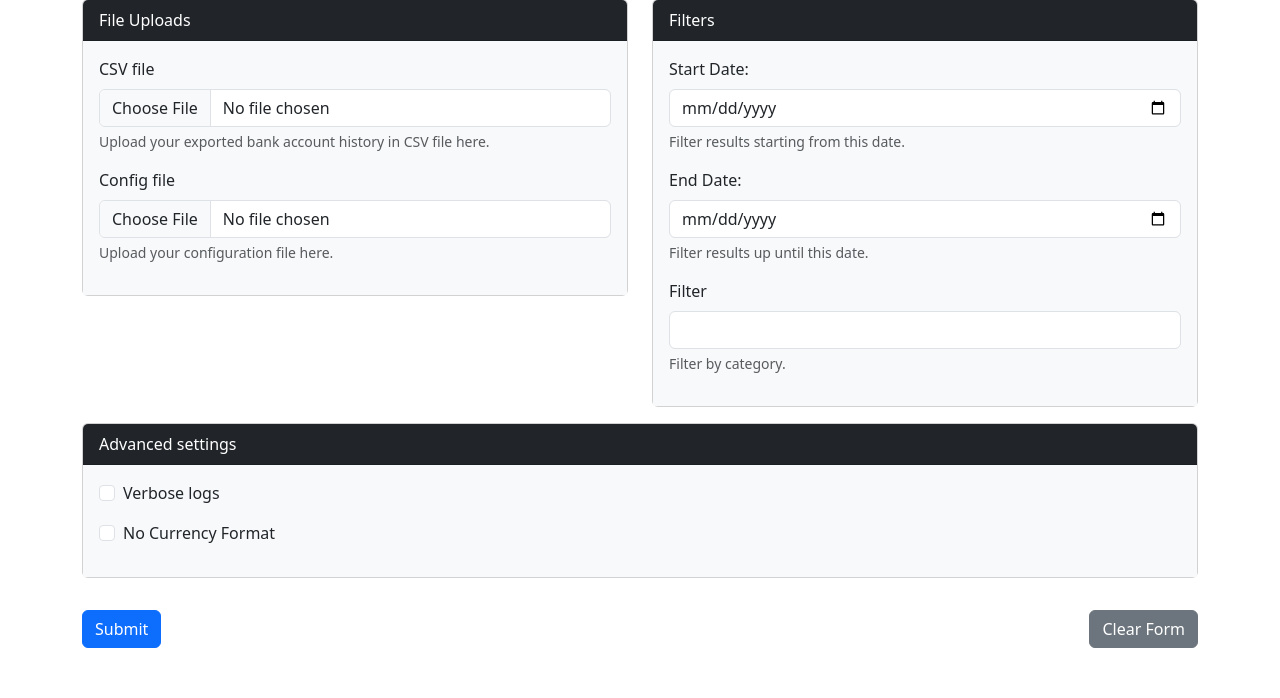
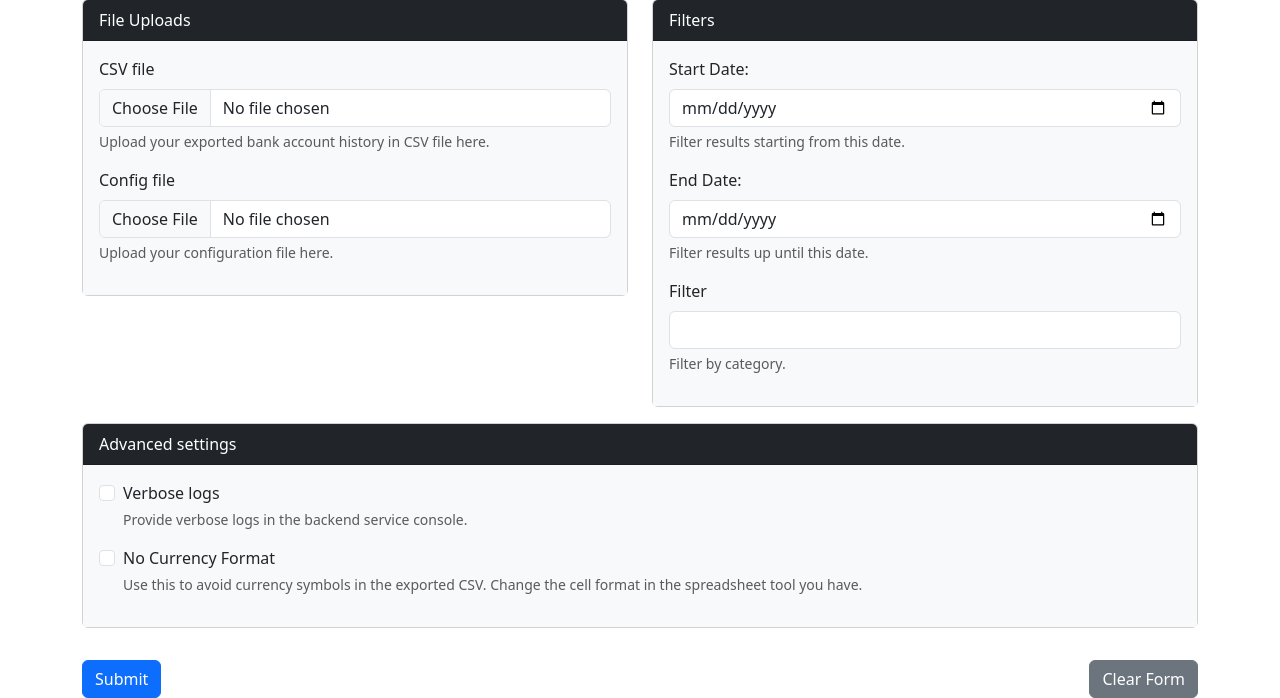
Before and after one commit to abalage/whatsthedamage-web, a Flask app: page / in a window 1280 px wide. Shown: the part 117-815 px from the top of the page. Before the commit the page ends 765 px from the top, so only its background shows below. Run offline with Flask 2, Linux system fonts and the light colour scheme.

Commit message:
fix: use properly formatted help texts

```diff
--- a/src/forms.py
+++ b/src/forms.py
@@ -4,8 +4,14 @@ from wtforms.validators import DataRequired, Optional
 
 
 class UploadForm(FlaskForm):  # type: ignore
-    filename = FileField('CSV file', validators=[DataRequired()])
-    config = FileField('Config file', validators=[DataRequired()])
+    filename = FileField('CSV file', render_kw={
+        'class': 'form-control',
+        'aria-describedby': 'fileHelp'
+    }, validators=[DataRequired()])
+    config = FileField('Config file', render_kw={
+        'class': 'form-control',
+        'aria-describedby': 'configHelp'
+    }, validators=[DataRequired()])
     start_date = DateField('Start Date:', format='%Y-%m-%d', render_kw={
         'class': 'form-control',
         'id': 'start_date',
@@ -16,6 +22,15 @@ class UploadForm(FlaskForm):  # type: ignore
         'id': 'end_date',
         'aria-describedby': 'dateEndHelp'
     }, validators=[Optional()])
-    filter = StringField('Filter')
-    verbose = BooleanField('Verbose logs')
-    no_currency_format = BooleanField('No Currency Format')
+    filter = StringField('Filter', render_kw={
+        'class': 'form-control',
+        'aria-describedby': 'filterHelp'
+    })
+    verbose = BooleanField('Verbose logs', render_kw={
+        'class': 'form-check-input',
+        'aria-describedby': 'verboseHelp'
+    })
+    no_currency_format = BooleanField('No Currency Format', render_kw={
+        'class': 'form-check-input',
+        'aria-describedby': 'currencyHelp'
+    })
--- a/src/templates/index.html
+++ b/src/templates/index.html
@@ -91,10 +91,12 @@
                             <div class="mb-3 form-check">
                                 {{ form.verbose(class="form-check-input") }}
                                 {{ form.verbose.label(class="form-check-label") }}
+                                <div id="verboseHelp" class="form-text">Provide verbose logs in the backend service console.</div>
                             </div>
                             <div class="mb-3 form-check">
                                 {{ form.no_currency_format(class="form-check-input") }}
                                 {{ form.no_currency_format.label(class="form-check-label") }}
+                                <div id="currencyHelp" class="form-text">Use this to avoid currency symbols in the exported CSV. Change the cell format in the spreadsheet tool you have.</div>
                             </div>
                         </div>
                     </div>
```
